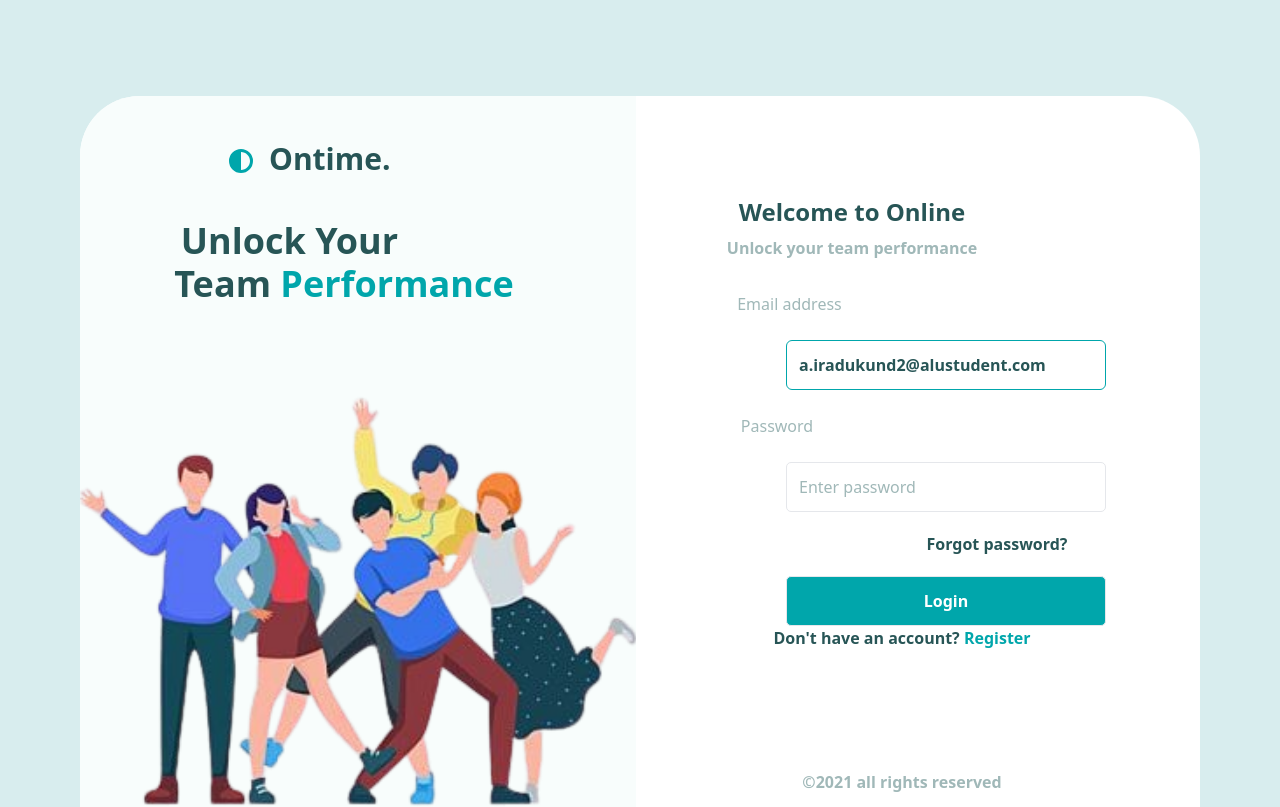
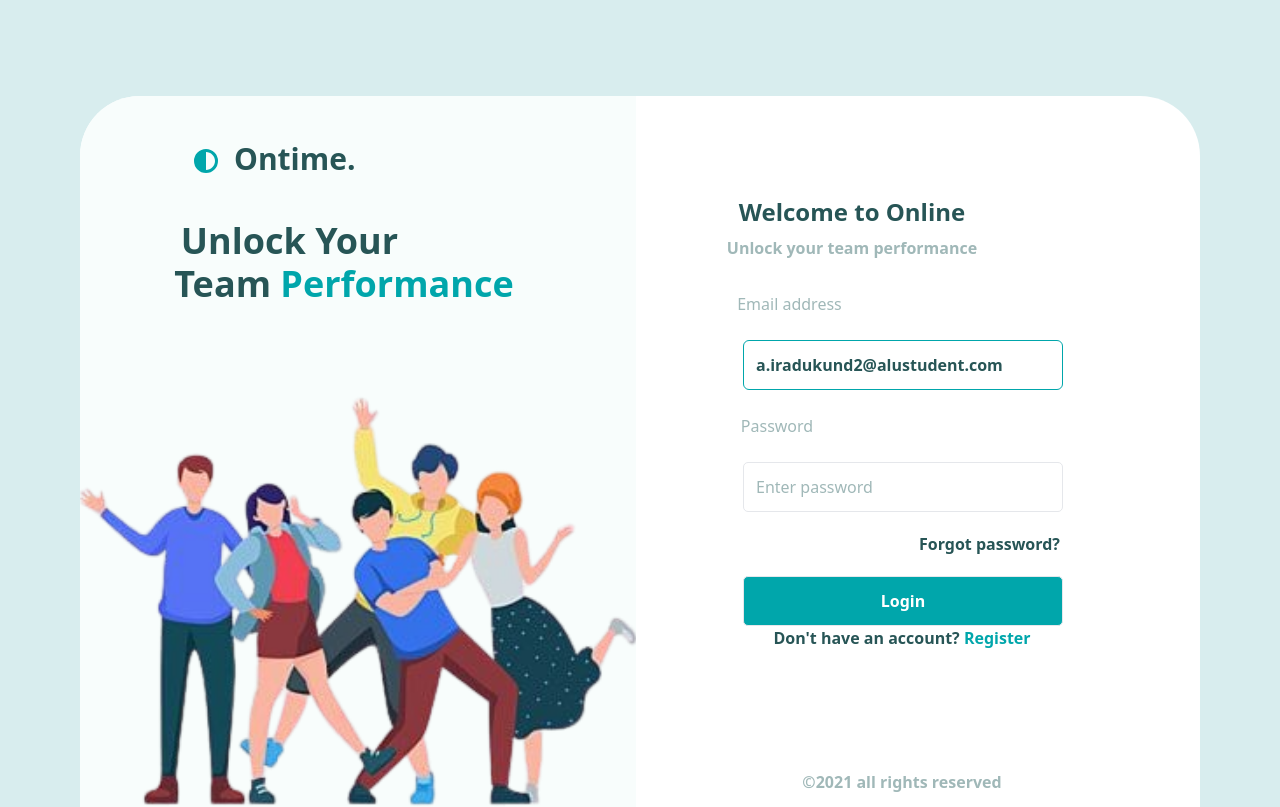
Before and after one commit to angeiradu/login-page-react, a React (Create React App) app: page / in a window 1280 px wide. Shown: the top 807 px of the page. Built offline with nearby package versions, Linux system fonts and the light colour scheme.

Commit message:
login page

```diff
--- a/src/components/login.jsx
+++ b/src/components/login.jsx
@@ -9,7 +9,7 @@ const login = () => {
         <div className='grid grid-cols-1 xl:grid-cols-2 lg:grid-cols-2 gap-2  ' >
           <div className='bg-[#f8fdfc] height-[500px] rounded-l-[60px] '>
             <div className='flex gap-4 px-2 xl:px-20 lg:px-20  text-[#275556] text-3xl font-bold ml-[69px] pt-[25px]'>
-              <div className='text-[#00a6ab] mt-[28px] text-2xl'>
+              <div className='text-[#00a6ab] mt-[28px] text-2xl ml-[-35px] '>
                 <FaCircleHalfStroke />
               </div>
               <h2  className='mt-[20px]'>Ontime.</h2>
@@ -24,11 +24,11 @@ const login = () => {
             <p className='text-[#275556] text-2xl font-bold pt-[100px] ml-[-140px]'>Welcome to Online</p>
             <p className='text-[#a0b8b8] py-2  font-bold  ml-[-140px]'>Unlock your team performance</p>
             <p className='text-[#a0b8b8] py-6 ml-[-265px]'>Email address</p>
-            <p className='border  border-[#00a6ab] rounded-md p-3 w-80 ml-[142px] text-left  text-[#275556] font-bold'>a.iradukund2@alustudent.com</p>
+            <p className='border  border-[#00a6ab] rounded-md p-3 w-80 ml-[99px] text-left  text-[#275556] font-bold'>a.iradukund2@alustudent.com</p>
             <p className='text-[#a0b8b8] py-6 ml-[-290px]'>Password</p>
-            <p className='border p-3 w-80 ml-[142px] text-left rounded-[5px] text-[#a0b8b8] '>Enter password</p>
-            <p className='font-bold text-[#275556] ml-[150px] pt-[20px]'>Forgot password?</p>
-            <p className='border p-3 w-80 mt-[20px] ml-[142px] text-center rounded-[5px] text-[#ffff] bg-[#00a6ab] font-bold'>Login</p>
+            <p className='border p-3 w-80 ml-[99px] text-left rounded-[5px] text-[#a0b8b8] '>Enter password</p>
+            <p className='font-bold text-[#275556] ml-[135px] pt-[20px]'>Forgot password?</p>
+            <p className='border p-3 w-80 mt-[20px] ml-[99px] text-center rounded-[5px] text-[#ffff] bg-[#00a6ab] font-bold'>Login</p>
             <p className='  text-[#275556] font-bold mr-[40px]'>Don't have an account? <span className='text-[#00a6ab] '>Register</span></p>
             <p className='text-[#a0b8b8]  mt-[120px] font-bold mr-[40px]'>©2021 all rights reserved</p>
           </div>
```
